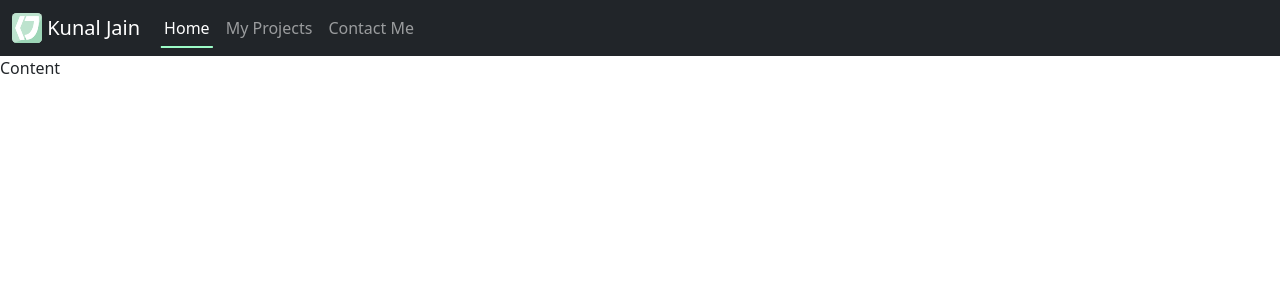
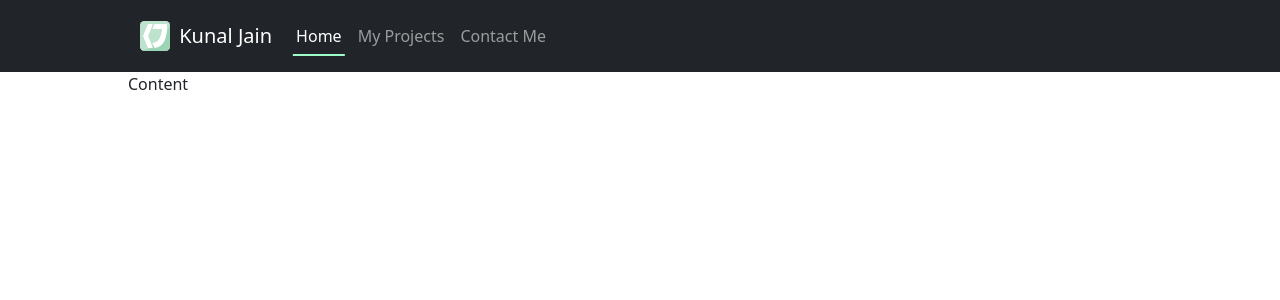
Before and after one commit to wherewith/personal_portfolio, a Flask app: page / in a window 1280 px wide. Shown: the top 300 px of the page. Run offline with Flask 2, Linux system fonts and the light colour scheme.

Commit message:
cute hover animation on logo, page padding, formatting

```diff
--- a/static/styles.css
+++ b/static/styles.css
@@ -1,10 +1,30 @@
 :root {
     --main-color:#9dfcc7;
 }
+
+.unclickable {
+    pointer-events: none;
+}
+
+.navbar {
+    padding-left: 10%;
+    padding-right: 10%;
+}
+
 .navbar-brand {
-    pointer-events: none;
     font-weight: 500;
 }
+
+.nav-logo {
+    position: relative;
+    -webkit-backface-visibility: hidden; /* webkit anti alias*/
+    transition: .2s ease-in; /* as mouse leaves */
+}
+.nav-logo:hover {
+    transform: rotate(-7.5deg) scale(110%);
+    transition: .2s ease-out; /* as mouse enters */
+}
+
 .nav-link {
     font-weight: 500;
     position: relative;
@@ -41,3 +61,8 @@
         opacity: 0;
     }
 }
+
+.body-content {
+    padding-left: 10%;
+    padding-right: 10%;
+}
--- a/templates/base.html
+++ b/templates/base.html
@@ -17,11 +17,11 @@
     ('/projects/', 'projects', 'My Projects'),
     ('/contact/', 'contact', 'Contact Me')
 ] -%}
-<nav class="navbar navbar-expand-sm bg-dark navbar-dark">
+<nav class="navbar navbar-expand-sm bg-dark py-2 py-lg-3" data-bs-theme="dark">
     <div class="container-fluid">
         <a class="navbar-brand">
-            <img src="/static/assets/kj logo - thick mint.svg" width=30 height=30 class="d-inline-block align-top" alt="">
-            Kunal Jain
+            <img src="/static/assets/kj logo - thick mint.svg" width=30 height=30 class="nav-logo d-inline-block align-top me-1" alt="">
+            <div class="unclickable d-inline-block">Kunal Jain</div>
         </a>
         <button class="navbar-toggler" type="button" data-bs-toggle="collapse" data-bs-target="#navbarNavAltMarkup" aria-controls="navbarNavAltMarkup" aria-expanded="false" aria-label="Toggle navigation">
             <span class="navbar-toggler-icon"></span>
@@ -35,8 +35,10 @@
         </div>
     </div>
 </nav>
-{% block content %}
-{% endblock %}
+<div class="body-content">
+    {% block content %}
+    {% endblock %}
+</div>
 <script src="https://cdn.jsdelivr.net/npm/@popperjs/core@2.11.6/dist/umd/popper.min.js" integrity="sha384-oBqDVmMz9ATKxIep9tiCxS/Z9fNfEXiDAYTujMAeBAsjFuCZSmKbSSUnQlmh/jp3" crossorigin="anonymous"></script>
 <script src="https://cdn.jsdelivr.net/npm/bootstrap@5.3.0-alpha1/dist/js/bootstrap.min.js" integrity="sha384-mQ93GR66B00ZXjt0YO5KlohRA5SY2XofN4zfuZxLkoj1gXtW8ANNCe9d5Y3eG5eD" crossorigin="anonymous"></script>
 </body>
```
